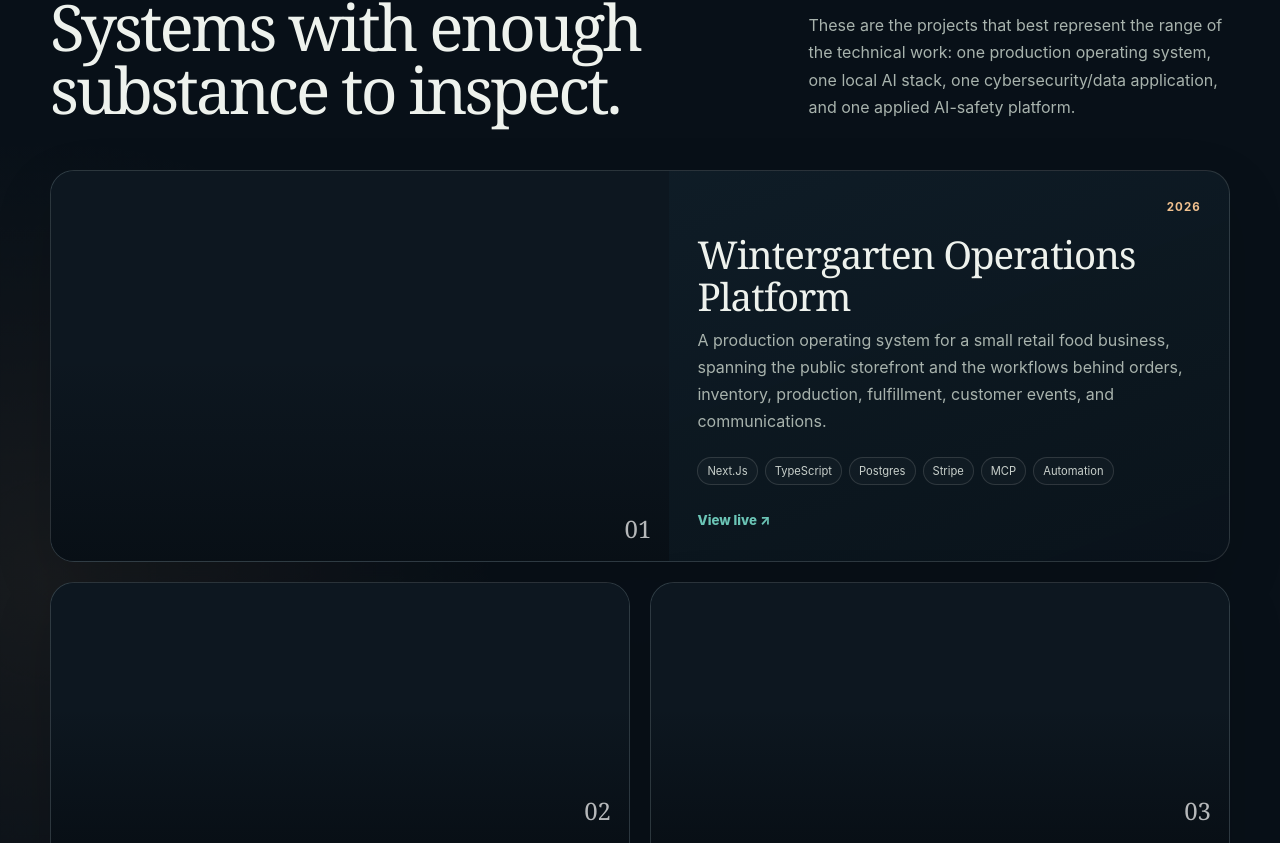
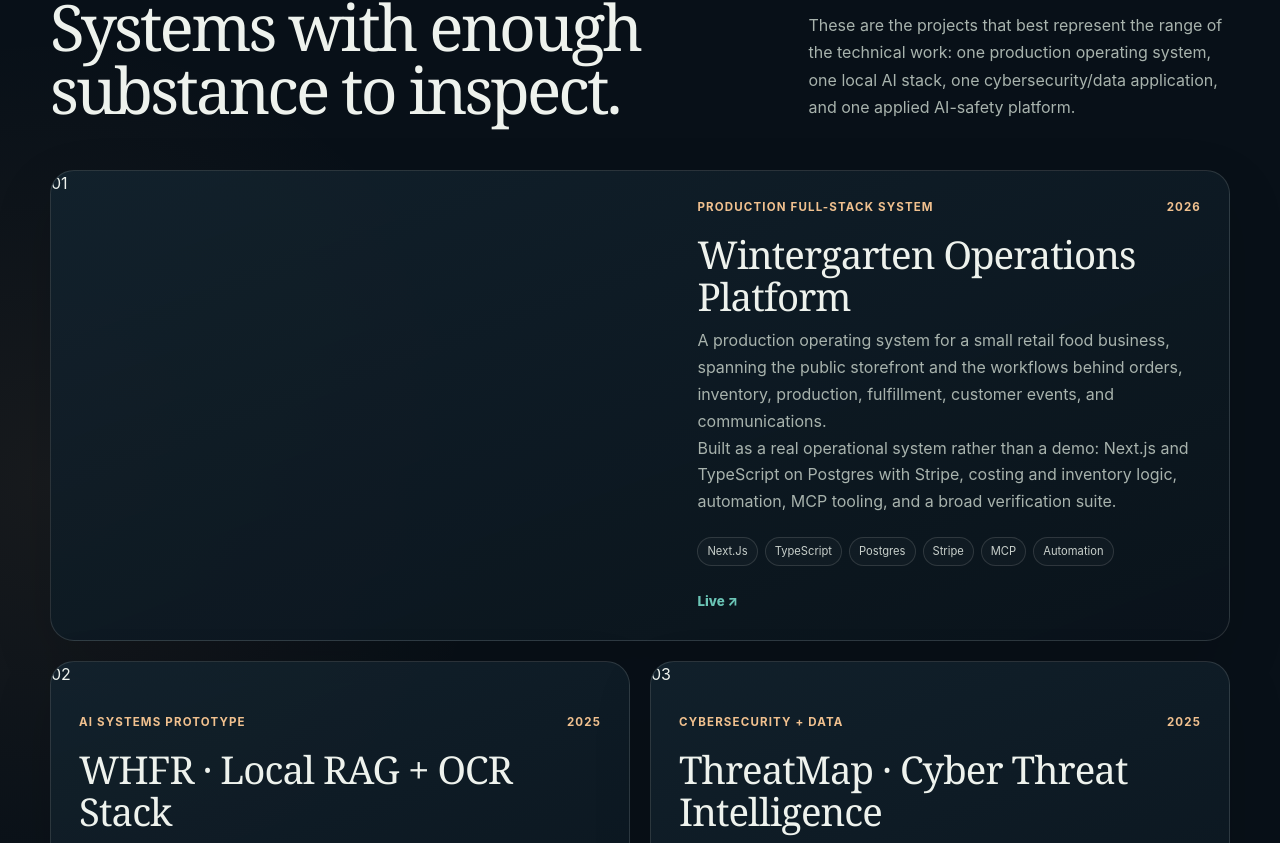
Before and after one commit to drod1107/windrose-portfolio, a React (Vite) app: page / in a window 1280 px wide. Shown: the part 1037-1880 px from the top of the page. Built offline with nearby package versions, Linux system fonts and the light colour scheme.

Commit message:
Refine technical portfolio: src/components/ProjectCard.tsx

```diff
--- a/src/components/ProjectCard.tsx
+++ b/src/components/ProjectCard.tsx
@@ -5,55 +5,43 @@ type Props = {
   index: number;
 };
 
-const typeLabels: Record<Project["type"], string> = {
-  tableau: "Data visualization",
-  streamlit: "Interactive app",
-  whitepaper: "Research",
-  webapp: "Web application",
-  github: "Software",
-};
-
 export default function ProjectCard({ project, index }: Props) {
   return (
     <article className="project-card">
-      <div className="project-card-media">
-        {project.cover ? (
-          <img src={project.cover} alt="" loading="lazy" />
-        ) : (
-          <div className="project-card-placeholder" />
-        )}
-        <span className="project-number">0{index + 1}</span>
+      <div className="project-index" aria-hidden="true">
+        0{index + 1}
       </div>
 
       <div className="project-card-body">
         <div className="project-meta">
-          <span>{typeLabels[project.type]}</span>
+          <span>{project.kind}</span>
           <span>{project.year}</span>
         </div>
 
         <h3>{project.title}</h3>
-        <p>{project.summary}</p>
+        <p className="project-summary">{project.summary}</p>
+        <p className="project-proof">{project.proof}</p>
 
         <ul className="tag-list" aria-label="Technologies and topics">
           {project.tags.map((tag) => (
-            <li key={tag}>{tag.replace(/-/g, " ")}</li>
+            <li key={tag}>{tag}</li>
           ))}
         </ul>
 
         <div className="project-links">
           {project.links.live && (
             <a href={project.links.live} target="_blank" rel="noreferrer">
-              View live <span aria-hidden="true">↗</span>
+              Live <span aria-hidden="true">↗</span>
             </a>
           )}
           {project.links.repo && (
             <a href={project.links.repo} target="_blank" rel="noreferrer">
-              View code <span aria-hidden="true">↗</span>
+              Source <span aria-hidden="true">↗</span>
             </a>
           )}
           {project.links.paper && (
             <a href={project.links.paper} target="_blank" rel="noreferrer">
-              Read paper <span aria-hidden="true">↗</span>
+              Paper <span aria-hidden="true">↗</span>
             </a>
           )}
         </div>
```
